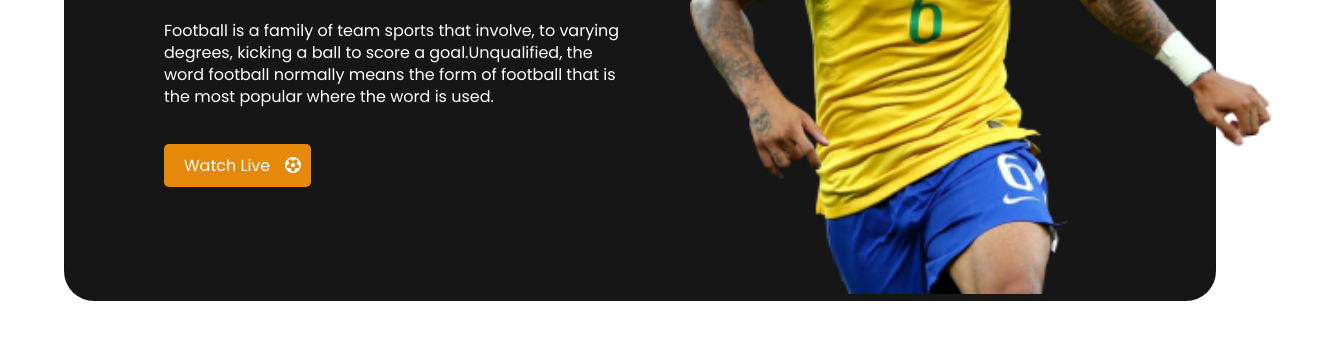
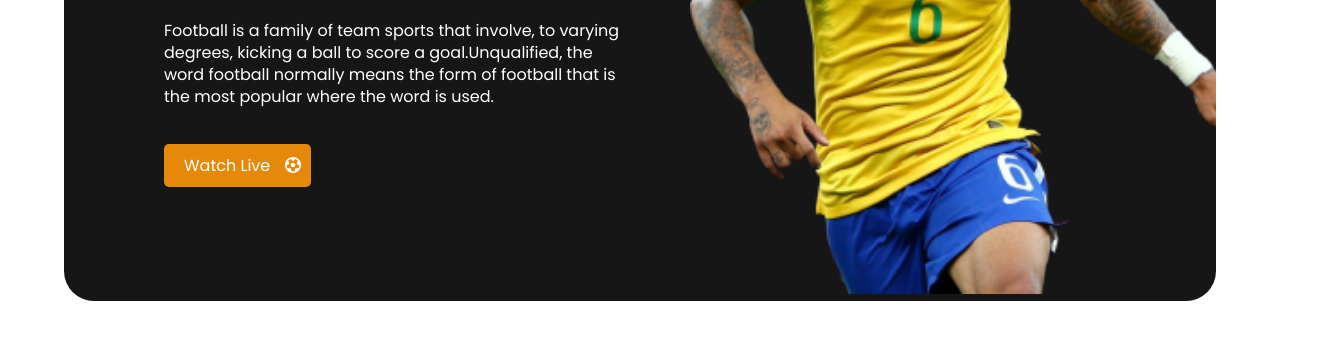
Before and after one commit to raf1n/world-cup, a plain HTML site: page index.html in a window 1280 px wide. Shown: the part 369-727 px from the top of the page, 1320 px wide, since content can reach past the window. Drawn offline with Linux system fonts and the light colour scheme.

Commit message:
resolved-overflow-issue

```diff
--- a/css/style.css
+++ b/css/style.css
@@ -13,6 +13,12 @@
 
 body {
   font-family: "Poppins", sans-serif;
+}
+/* x axis overflow hide*/
+header,
+main,
+footer {
+  overflow-x: hidden;
 }
 
 /* Top header banner  */
--- a/css/upcoming-match.css
+++ b/css/upcoming-match.css
@@ -14,6 +14,13 @@
 body {
   font-family: "Poppins", sans-serif;
 }
+/* x axis overflow hide*/
+header,
+main,
+footer {
+  overflow-x: hidden;
+}
+
 /* Top header banner  */
 
 header {
```
